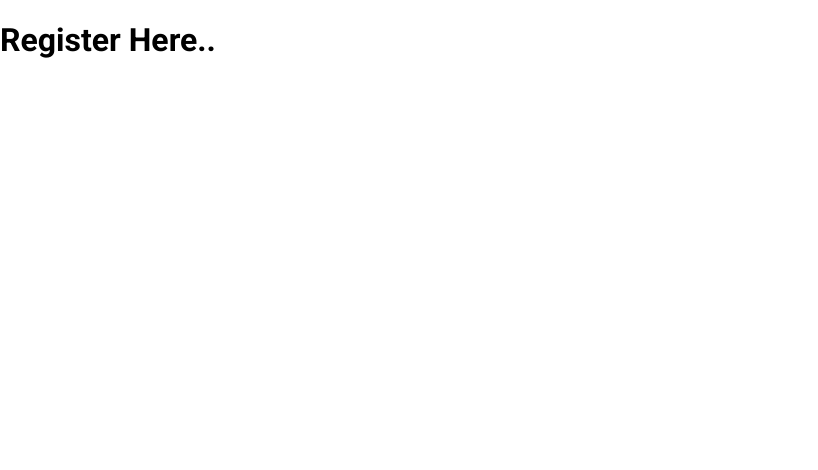
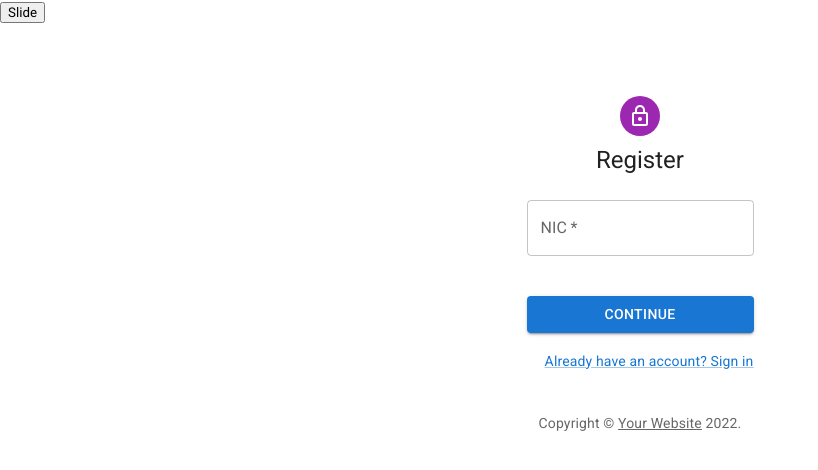
Before and after one commit to SEP-Group-20/FTIQMS-Customer-UI, a React (Create React App) app: page /register in a window 1280 px wide. Shown: the top 470 px of the page, without its empty margins (0-818 px from the left). Built offline with nearby package versions, Linux system fonts and the light colour scheme.

Commit message:
added UI part for getting NIC to register

```diff
--- a/src/pages/Layout/Register/Register.jsx
+++ b/src/pages/Layout/Register/Register.jsx
@@ -1,9 +1,126 @@
-import * as React from 'react';
+import * as React from "react";
+import { useState, useEffect } from "react";
+import Slide from "@mui/material/Slide";
+import Avatar from "@mui/material/Avatar";
+import Button from "@mui/material/Button";
+import CssBaseline from "@mui/material/CssBaseline";
+import TextField from "@mui/material/TextField";
+import FormControlLabel from "@mui/material/FormControlLabel";
+import Checkbox from "@mui/material/Checkbox";
+import Link from "@mui/material/Link";
+import Grid from "@mui/material/Grid";
+import Box from "@mui/material/Box";
+import LockOutlinedIcon from "@mui/icons-material/LockOutlined";
+import Typography from "@mui/material/Typography";
+import Container from "@mui/material/Container";
+import { createTheme, ThemeProvider } from "@mui/material/styles";
+
+function Copyright(props) {
+  return (
+    <Typography
+      variant="body2"
+      color="text.secondary"
+      align="center"
+      {...props}
+    >
+      {"Copyright © "}
+      <Link color="inherit" href="https://mui.com/">
+        Your Website
+      </Link>{" "}
+      {new Date().getFullYear()}
+      {"."}
+    </Typography>
+  );
+}
+
+const theme = createTheme();
 
 function Register() {
-    return ( <div>
-        <h1>Register Here..</h1>
-    </div> );
+  const [checked, setChecked] = React.useState(true);
+
+  useEffect(() => {
+    setChecked((prev) => !prev);
+  }, []);
+
+  const handleSubmit = (event) => {
+    event.preventDefault();
+    const data = new FormData(event.currentTarget);
+    console.log({
+      email: data.get('email'),
+      password: data.get('password'),
+    });
+  };
+
+  return (
+    <>
+      <button onClick={(e) => setChecked((prev) => !prev)}>Slide</button>
+      <Slide
+        direction={checked ? "up" : "down"}
+        in={checked}
+        mountOnEnter
+        unmountOnExit
+      >
+        <div>
+          <ThemeProvider theme={theme}>
+            <Container component="main" maxWidth="xs">
+              <CssBaseline />
+              <Box
+                sx={{
+                  marginTop: 8,
+                  display: "flex",
+                  flexDirection: "column",
+                  alignItems: "center",
+                }}
+              >
+                <Avatar sx={{ m: 1, bgcolor: "secondary.main" }}>
+                  <LockOutlinedIcon />
+                </Avatar>
+                <Typography component="h1" variant="h5">
+                  Register
+                </Typography>
+                <Box
+                  component="form"
+                  noValidate
+                  onSubmit={handleSubmit}
+                  sx={{ mt: 3 }}
+                >
+                  <Grid container spacing={2}>
+                    <Grid item xs={12}>
+                      <TextField
+                        required
+                        fullWidth
+                        id="nic"
+                        label="NIC"
+                        name="nic"
+                        autoComplete="nic"
+                      />
+                    </Grid>
+                    <Grid item xs={12}></Grid>
+                  </Grid>
+                  <Button
+                    type="submit"
+                    fullWidth
+                    variant="contained"
+                    sx={{ mt: 3, mb: 2 }}
+                  >
+                    CONTINUE
+                  </Button>
+                  <Grid container justifyContent="flex-end">
+                    <Grid item>
+                      <Link href="#" variant="body2">
+                        Already have an account? Sign in
+                      </Link>
+                    </Grid>
+                  </Grid>
+                </Box>
+              </Box>
+              <Copyright sx={{ mt: 5 }} />
+            </Container>
+          </ThemeProvider>
+        </div>
+      </Slide>
+    </>
+  );
 }
 
 export default Register;
--- a/src/routes/router.js
+++ b/src/routes/router.js
@@ -14,10 +14,10 @@ export function Router(){
     <BrowserRouter>
           <Routes>
               <Route path="/customerHome" element={<CustomerHome/>}/>
-              <Route exact path="register" element={<Register/>} />
-              <Route exact path='login' element={<Login/>} />
-              <Route exact path='contact' element={<RequireAuth><Contact/></RequireAuth>} />
-              <Route exact path='unauthorized' element={<Unauthorized/>} />
+              <Route exact path="/register" element={<Register/>} />
+              <Route exact path='/login' element={<Login/>} />
+              <Route exact path='/contact' element={<RequireAuth><Contact/></RequireAuth>} />
+              <Route exact path='/unauthorized' element={<Unauthorized/>} />
               <Route exact path='*' element={<NoPage/>} />
           </Routes>
         </BrowserRouter>
--- /dev/null
+++ b/src/utils/RolesList.js
@@ -0,0 +1,6 @@
+module.exports  = {
+    CUSTOMER: 5000,
+    ADMIN: 5001,
+    MANAGER:5002,
+    STAFF:5003
+}
--- a/src/utils/auth.jsx
+++ b/src/utils/auth.jsx
@@ -1,29 +1,28 @@
 import { createContext, useContext } from "react";
+import jwtDecode from "jwt-decode";
 
 const AuthContext = createContext();
 
 export const AuthProvider = ({ children }) => {
   const auth = () => {
     try {
-      return {
-        userID: localStorage.getItem("userID"),
-        accessToken: localStorage.getItem("accessToken"),
-      };
+      const accessToken = localStorage.getItem("accessToken");
+      const user = jwtDecode(accessToken).userInfo;
+      return {accessToken,user}
+
     } catch (err) {
-      return null;
+      return {user:null, accessToken:null};
     }
   };
-  const setauth = (userID, accessToken) => {
-    localStorage.setItem("userID", userID);
-    localStorage.getItem("accessToken", accessToken);
+  const setAuth = ( accessToken) => {
+    localStorage.setItem("accessToken", accessToken);
   };
   const logout = () => {
-    localStorage.removeItem("userID");
     localStorage.removeItem("accessToken");
   };
 
   return (
-    <AuthContext.Provider value={{ auth, setauth, logout }}>
+    <AuthContext.Provider value={{ auth, setAuth, logout }}>
       {children}
     </AuthContext.Provider>
   );
--- a/src/utils/requireAuth.jsx
+++ b/src/utils/requireAuth.jsx
@@ -1,22 +1,15 @@
 import { Navigate, useLocation } from "react-router-dom";
 import { useAuth } from "./auth";
-import jwtDecode from "jwt-decode";
 
 const RequireAuth = ({ children, allowedRoles }) => {
   const location = useLocation();
 
-  const { userID, accessToken } = useAuth().auth();
+  const { user } = useAuth().auth();
 
-  try {
-    var user = jwtDecode(accessToken);
-  } catch (err) {
-    var user = null;
-  }
-
-  return user != null ? (
+  return (user?.role && allowedRoles.includes(user.role) ) ? (
     children
   ) : (
-    <Navigate to="/unauthorized" state={{ from: location.pathname }} replace />
+    <Navigate to="/unauthorized" state={{ from: location.pathname }}  replace />
   );
 };
 
```
Also changed, not shown: src/pages/Layout/Register/MoileGetter.jsx (added, +44 -0 lines), src/services/AuthServices.js (added, +13 -0 lines), src/services/HttpsServices.js (added, +8 -0 lines).
